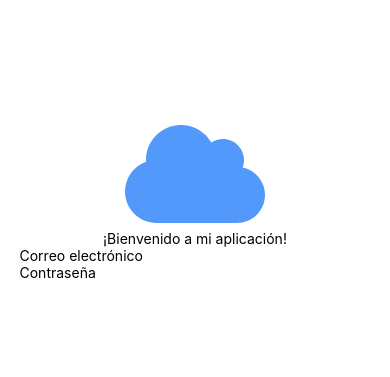
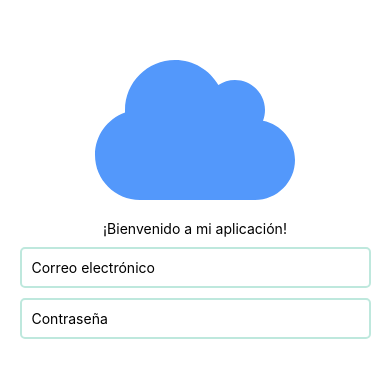
Before and after one commit to Alets30/App-Starter, a React Native app: screen / in a window 390 px wide. Shown: the part 223-600 px from the top of the page. Built offline with nearby package versions, Linux system fonts and the light colour scheme.

Commit message:
Agregando estilos a los InputText

```diff
--- a/App.js
+++ b/App.js
@@ -8,10 +8,10 @@ import { faCloud } from '@fortawesome/free-solid-svg-icons';
 export default function App() {
   return (
     <View style={styles.container}>
-      <FontAwesomeIcon icon={faCloud} size="7x" style={{color: "#5398fb",} }/>
-      <Text>¡Bienvenido a mi aplicación!</Text>
-      <TextInput style={{width: "90%"}} placeholder="Correo electrónico"/>
-      <TextInput style={{width: "90%"}} placeholder="Contraseña"/>
+      <FontAwesomeIcon icon={faCloud} size="10x" style={{color: "#5398fb", marginBottom: "10px"} }/>
+      <Text style={{marginBottom: "10px"}}>¡Bienvenido a mi aplicación!</Text>
+      <TextInput style={{width: "90%", padding: "10px", marginBottom: "10px", borderColor: "#bee8dd", borderWidth: 2, borderRadius: 5}} placeholder="Correo electrónico"/>
+      <TextInput style={{width: "90%", padding: "10px", marginBottom: "10px", borderColor: "#bee8dd", borderWidth: 2, borderRadius: 5}} placeholder="Contraseña"/>
       <StatusBar style="auto" />
     </View>
   );
```
